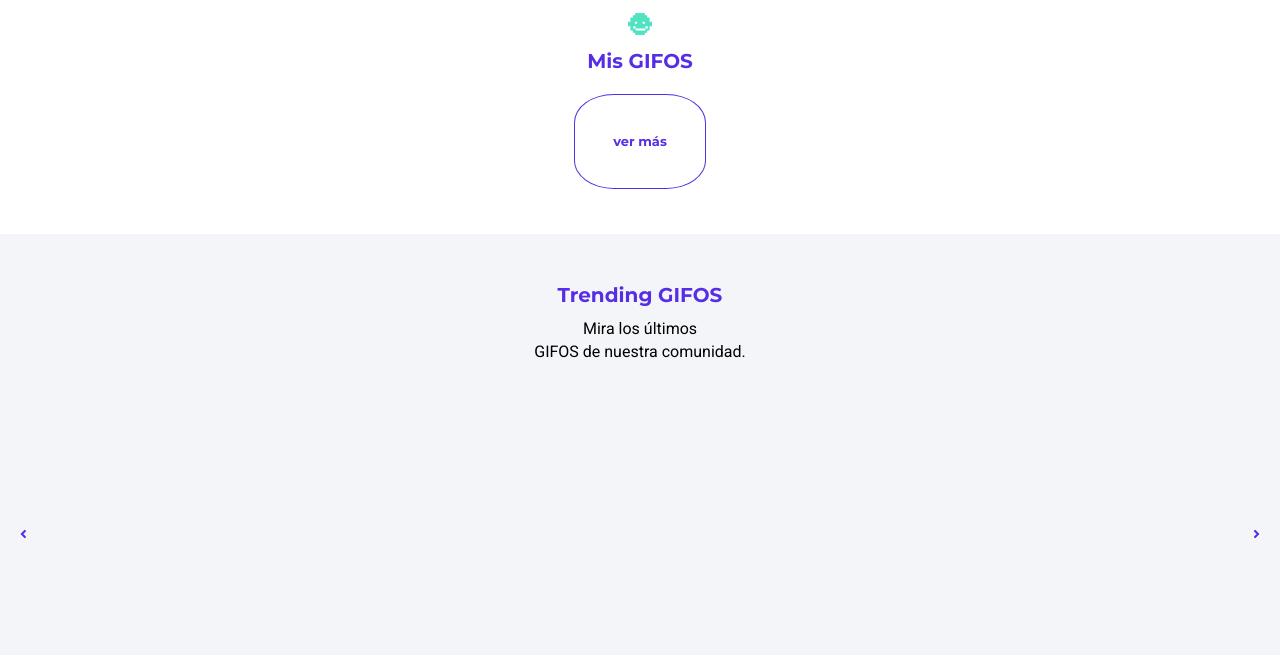
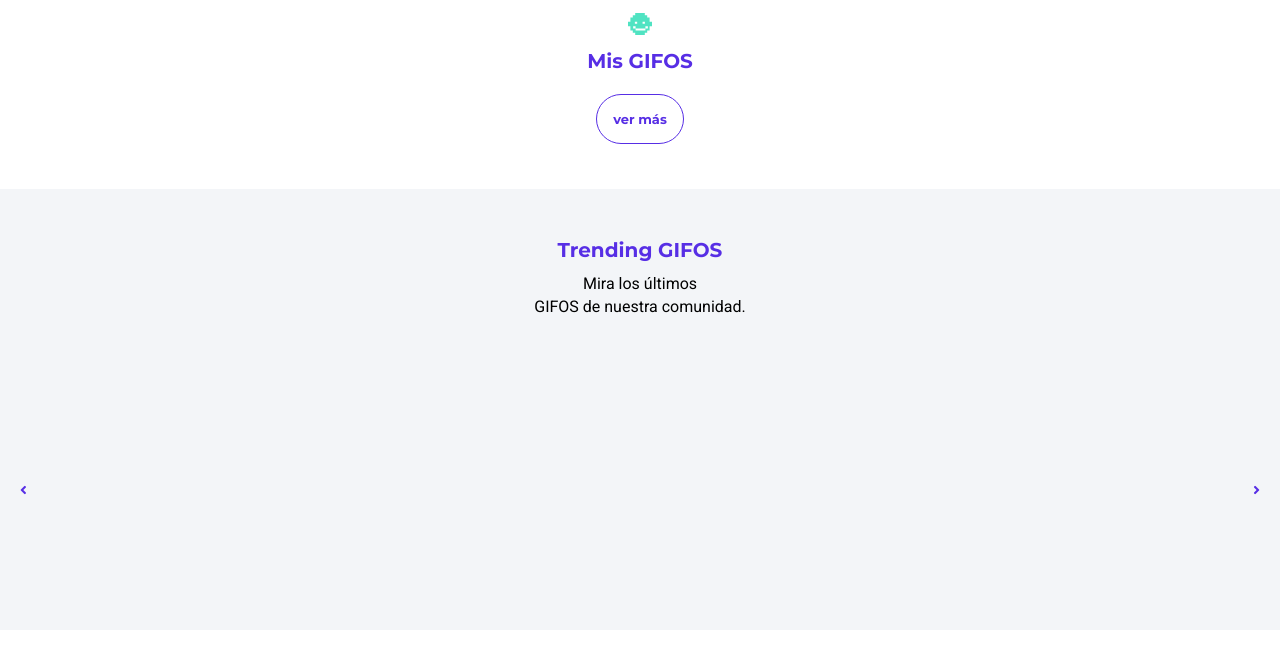
Before and after one commit to sofiasalguero/GIFOS, a plain HTML site: page misgifos.html in a window 1280 px wide. Shown: the part 87-742 px from the top of the page. Drawn offline with nearby package versions, Linux system fonts and the light colour scheme; no server answers.

Commit message:
Correcciones boton vermas

```diff
--- a/styles/favoritos.scss
+++ b/styles/favoritos.scss
@@ -22,8 +22,9 @@
              button{
                  background-color:$background-primario;
                  border: $color-principal 1px solid;
-                 padding: 3%;
-                 border-radius:30%;
+                 padding: 2vh;
+                 border-radius: 25px;
+                 border-radius: 25px;
                  color: $color-principal;
                  font-family:$fuente-primaria;
                  font-size: 13px;
```
Also changed, not shown: styles/favoritos.css, 1 other file.
